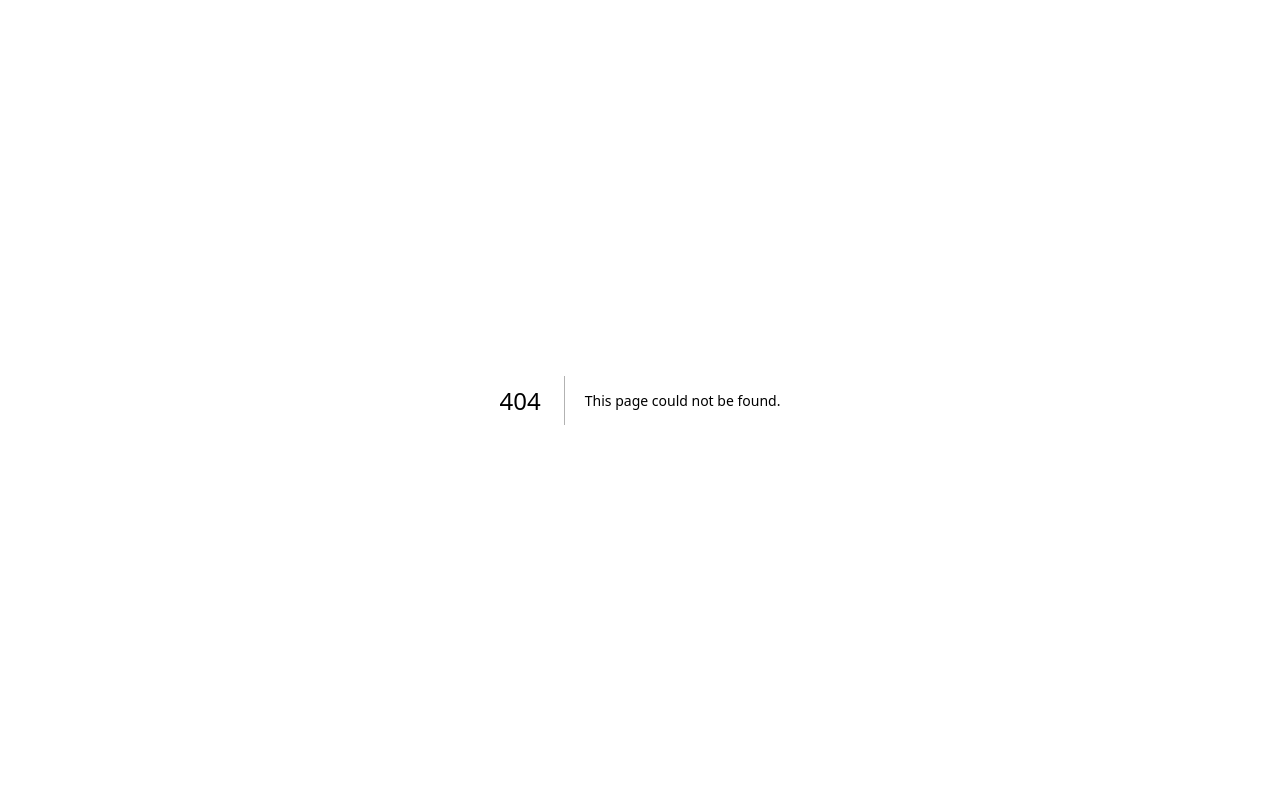
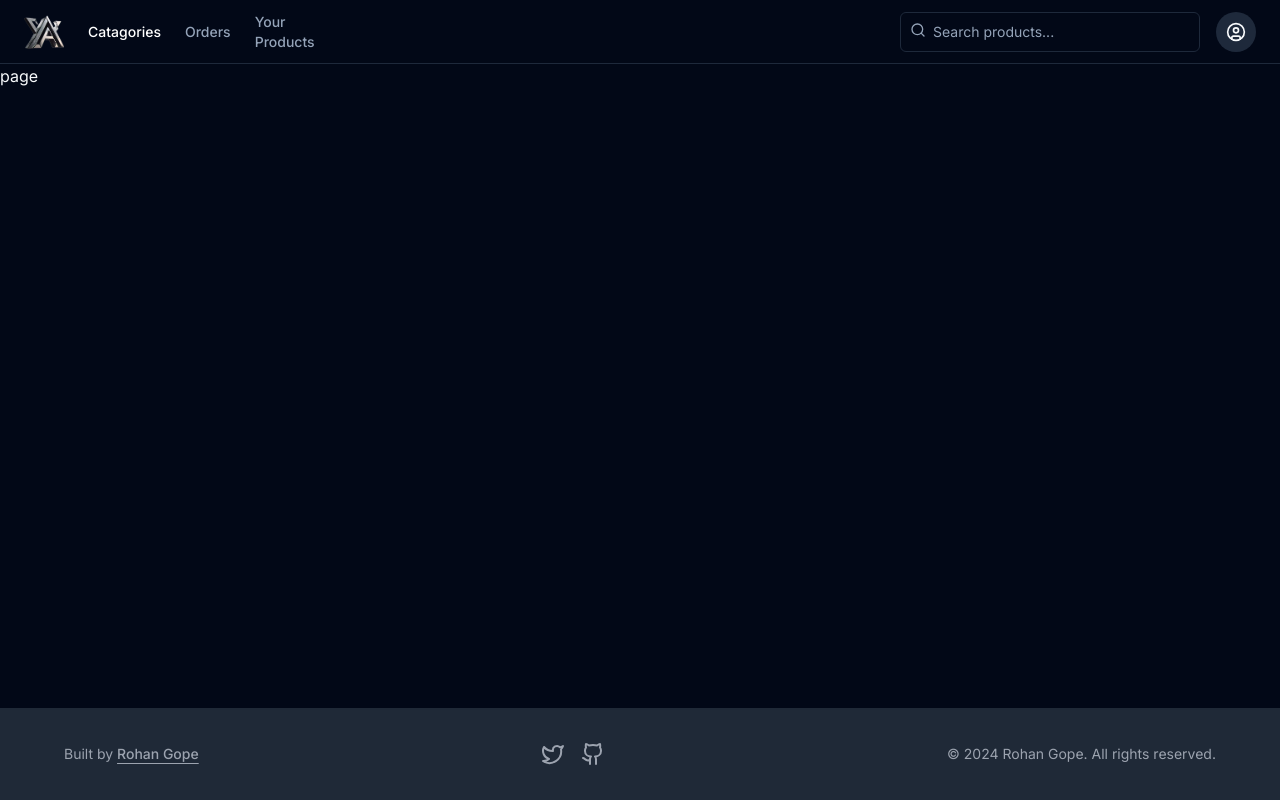
Before and after one commit to Rohan00001/axionmart, a Next.js app: page /catagories in a window 1280 px wide. Before the commit this address had no page. Built offline with nearby package versions, Linux system fonts and the light colour scheme.

Commit message:
Refactor pages and components for better organization and maintainability

```diff
--- /dev/null
+++ b/src/app/(app)/catagories/page.tsx
@@ -0,0 +1,9 @@
+import React from 'react'
+
+function page() {
+    return (
+        <div>page</div>
+    )
+}
+
+export default page
--- a/src/app/(app)/home/page.tsx
+++ b/src/app/(app)/home/page.tsx
@@ -3,10 +3,11 @@ import axios from 'axios';
 import React, { useEffect, useState } from 'react';
 import ProductCard from '@/components/ProductCard';
 import { Product } from '@/Interface/ProductInterface';
+import HomePageCarousal from '@/components/HomePageCarousal';
+
 
 function Page() {
     const [products, setProducts] = useState<Product[]>([]);
-
     useEffect(() => {
         const fetchData = async (): Promise<void> => {
             try {
@@ -20,8 +21,15 @@ function Page() {
         fetchData();
     }, []);
 
+
     return (
         <div>
+            // Product Sales Carousal
+            <div className='w-full flex items-center justify-center m-5'>
+                <HomePageCarousal />
+            </div>
+
+            // Product Cards
             <div className='flex flex-wrap gap-4 m-5'>
                 {products.map((product) => (
                     <ProductCard key={product._id} product={product} />
--- /dev/null
+++ b/src/app/(app)/orders/page.tsx
@@ -0,0 +1,9 @@
+import React from 'react'
+
+function page() {
+    return (
+        <div>page</div>
+    )
+}
+
+export default page
--- /dev/null
+++ b/src/app/(app)/your-products/page.tsx
@@ -0,0 +1,9 @@
+import React from 'react'
+
+function page() {
+    return (
+        <div>page</div>
+    )
+}
+
+export default page
--- /dev/null
+++ b/src/components/HomePageCarousal.tsx
@@ -0,0 +1,70 @@
+import React from 'react'
+import Autoplay from "embla-carousel-autoplay"
+
+import { Card, CardContent } from "@/components/ui/card"
+import {
+    Carousel,
+    CarouselContent,
+    CarouselItem,
+    CarouselNext,
+    CarouselPrevious,
+} from "@/components/ui/carousel"
+import Image from 'next/image';
+
+interface SalesList {
+    id: number
+    imgURL: string
+}
+
+const salesList: SalesList[] = [
+    {
+        id: 1,
+        imgURL: "https://i0.wp.com/craftmart.in/wp-content/uploads/2023/06/White_-Light-Purple_-and-Grey-Simple-Light-Fashion-Retail-Website-_3_.webp?fit=1366%2C768&ssl=1"
+    },
+    {
+        id: 2,
+        imgURL: "https://mobileclusters.com/wp-content/uploads/2023/05/Best-5G-Phone-Under-20K-In-India-2023.webp"
+    },
+    {
+        id: 3,
+        imgURL: "https://hometown.gumlet.io/media/cms/icons/MHD-banner.jpg?w=480&dpr=2.6"
+    }
+]
+
+function HomePageCarousal() {
+    const plugin = React.useRef(
+        Autoplay({ delay: 2000, stopOnInteraction: true })
+    )
+    return (
+        <Carousel
+            plugins={[plugin.current]}
+            className="w-full max-w-xs md:max-w-2xl lg:max-w-4xl xl:max-w-6xl"
+            onMouseEnter={plugin.current.stop}
+            onMouseLeave={plugin.current.reset}
+        >
+            <CarouselContent>
+                {salesList.map((item) => (
+                    <CarouselItem key={item.id}>
+                        <Card>
+                            <CardContent>
+                                <div className='w-full flex items-center justify-center py-6'>
+                                    <Image
+                                        src={item.imgURL}
+                                        alt="sales"
+                                        width={900}
+                                        height={600}
+                                    />
+                                </div>
+                            </CardContent>
+                        </Card>
+                    </CarouselItem>
+                ))}
+            </CarouselContent>
+            <CarouselPrevious />
+            <CarouselNext />
+        </Carousel>
+
+    )
+}
+
+export default HomePageCarousal
--- a/src/components/Navbar.tsx
+++ b/src/components/Navbar.tsx
@@ -1,3 +1,4 @@
+"use client";
 import { CircleUser, Menu, Package2, Search } from 'lucide-react'
 import Link from 'next/link'
 import React from 'react'
@@ -6,13 +7,15 @@ import { Button } from './ui/button'
 import { Input } from './ui/input'
 import { DropdownMenu, DropdownMenuContent, DropdownMenuItem, DropdownMenuLabel, DropdownMenuSeparator, DropdownMenuTrigger } from './ui/dropdown-menu'
 import Image from 'next/image'
+import { usePathname } from 'next/navigation'
 
 function Navbar() {
+    const pathName = usePathname()
+
     return (
         <div>
             <header className="sticky top-0 flex h-16 items-center gap-4 border-b bg-background px-4 md:px-6">
                 <nav className="hidden flex-col gap-6 text-lg font-medium md:flex md:flex-row md:items-center md:gap-5 md:text-sm lg:gap-6">
-
                     <Link
                         href="/home"
                         className="text-foreground transition-colors hover:text-foreground"
@@ -22,20 +25,20 @@ function Navbar() {
                         </div>
                     </Link>
                     <Link
-                        href="#"
-                        className="text-muted-foreground transition-colors hover:text-foreground"
+                        href="/catagories"
+                        className={`${pathName == '/catagories' ? "text-white" : ""} text-muted-foreground transition-colors hover:text-foreground`}
                     >
                         Catagories
                     </Link>
                     <Link
-                        href="#"
-                        className="text-muted-foreground transition-colors hover:text-foreground"
+                        href="/orders"
+                        className={`${pathName == '/orders' ? "text-white" : ""} text-muted-foreground transition-colors hover:text-foreground`}
                     >
                         Orders
                     </Link>
                     <Link
-                        href="#"
-                        className="text-muted-foreground transition-colors hover:text-foreground"
+                        href="/your-products"
+                        className={`${pathName == '/your-products' ? "text-white" : ""} text-muted-foreground transition-colors hover:text-foreground`}
                     >
                         Your Products
                     </Link>
@@ -62,17 +65,17 @@ function Navbar() {
                                     <Image src="/logo.png" width={60} height={60} alt="Logo" />
                                 </div>
                             </Link>
-                            <Link href="#" className="hover:text-foreground">
+                            <Link href="/catagories" className="hover:text-foreground">
                                 Catagories
                             </Link>
                             <Link
-                                href="#"
+                                href="/orders"
                                 className="text-muted-foreground hover:text-foreground"
                             >
                                 Orders
                             </Link>
                             <Link
-                                href="#"
+                                href="/your-products"
                                 className="text-muted-foreground hover:text-foreground"
                             >
                                 Your Products
```
